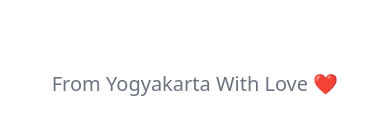
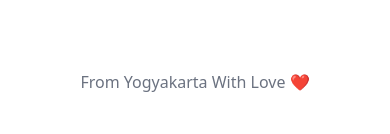
Before and after one commit to iniadnan/react-ts-todo-list, a React (Vite) app: page / in a window 390 px wide. Shown: the part 606-740 px from the top of the page. Built offline with nearby package versions, Linux system fonts and the light colour scheme.

Commit message:
Footer text responsive

```diff
--- a/src/components/Footer.tsx
+++ b/src/components/Footer.tsx
@@ -2,7 +2,7 @@ function Footer() {
     return (
         <footer className="w-full">
             <div className="container mx-auto py-5 px-5 md:px-0">
-                <h2 className="font-medium text-xl text-gray-500 text-center">From Yogyakarta With Love <span className="text-rose-600">❤</span></h2>
+                <h2 className="font-medium text-base md:text-lg lg:text-xl text-gray-500 text-center">From Yogyakarta With Love <span className="text-rose-600">❤</span></h2>
             </div>
         </footer>
     )
```
